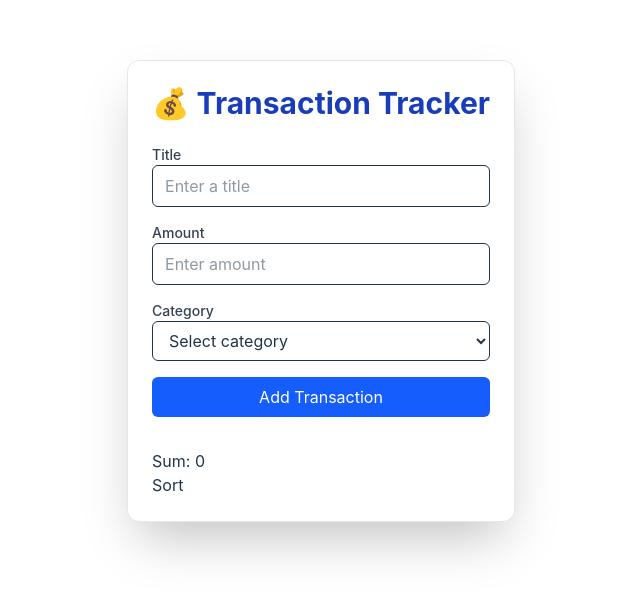
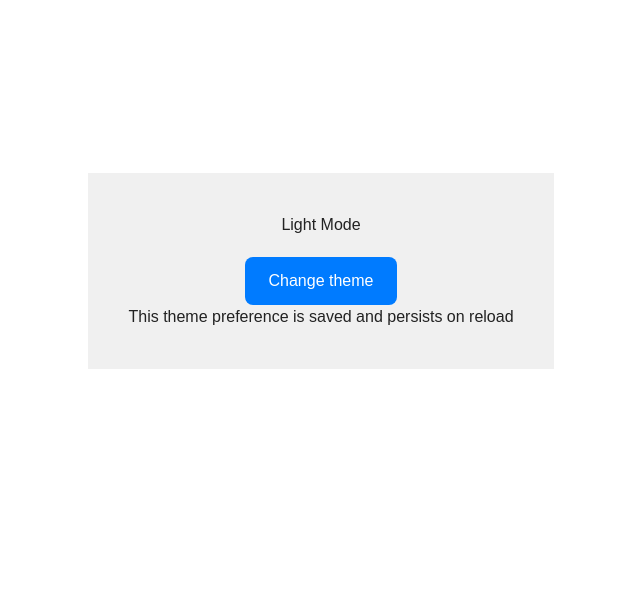
Before and after one commit to alimirhashimli1/practice, a React (Vite) app in the folder frontend/: page / in a window 1280 px wide. Shown: the part 129-724 px from the top of the page, without its empty margins (319-959 px from the left). Built offline with nearby package versions, Linux system fonts and the light colour scheme.

Commit message:
added theme toggle with context api

```diff
--- a/frontend/src/App.tsx
+++ b/frontend/src/App.tsx
@@ -6,7 +6,7 @@
 /* Users can edit, delete transaction, filter by category or date range, search transactions by title, all data is saved and loaded from local storage
 /* Allow CSV export of transactions */
 
-import TransactionApp from "./components/TransactionApp/TransactionApp"
+import ToggleApp from "./components/ThemeToggle/ToggleApp"
 
 /*
   Responsive accessible UI
@@ -25,7 +25,7 @@ function App() {
   return (
     <>
     <div className="min-h-screen flex flex-col items-center justify-center">
-    <TransactionApp/>
+    <ToggleApp/>
    </div>
     </>
   )
--- /dev/null
+++ b/frontend/src/components/ThemeToggle/ToggleApp.tsx
@@ -0,0 +1,16 @@
+import { useTheme } from "../../context/ThemeContext"
+
+function ToggleApp() {
+    const {theme, toggleTheme} = useTheme();
+
+
+  return (
+    <div className={`app ${theme}`}>
+        <h1>{theme === "light" ? "Light Mode" : "Dark Mode"}</h1>
+        <button onClick={toggleTheme} className="toggle-button">Change theme</button>
+        <p>This theme preference is saved and persists on reload</p>
+    </div>
+  )
+}
+
+export default ToggleApp
--- /dev/null
+++ b/frontend/src/components/ThemeToggle/types.ts
@@ -0,0 +1 @@
+export type Theme = 'light' | 'dark';
--- /dev/null
+++ b/frontend/src/context/ThemeContext.tsx
@@ -0,0 +1,42 @@
+import React, { createContext, useState, useEffect, useContext, ReactNode } from 'react';
+import {Theme } from '../components/ThemeToggle/types'
+
+interface ThemeContextType {
+    theme: Theme;
+    toggleTheme: () => void;
+}
+
+const ThemeContext = createContext<ThemeContextType | undefined>(undefined);
+
+interface ThemeProviderProps {
+    children: ReactNode;
+}
+
+export const ThemeProvider: React.FC<ThemeProviderProps> = ({children}) => {
+    const [theme, setTheme] = useState<Theme>(() => {
+        const savedTheme = localStorage.getItem('app-theme');
+        return (savedTheme === 'light' || savedTheme === 'dark') ? savedTheme : 'light';
+    })
+
+    useEffect(() => {
+        localStorage.setItem('app-theme', theme);
+    }, [theme]);
+
+    const toggleTheme = () => {
+        setTheme((curr: Theme) => (curr === 'light' ? 'dark' : 'light'))
+    };
+
+    return (
+        <ThemeContext.Provider value={{theme, toggleTheme}}>
+            {children}
+        </ThemeContext.Provider>
+    )
+}
+
+export const useTheme = () : ThemeContextType => {
+    const context = useContext(ThemeContext);
+    if(!context) {
+        throw new Error('useTheme must be used within a Theme Provider')
+    }
+    return context;
+}
--- a/frontend/src/index.css
+++ b/frontend/src/index.css
@@ -23,3 +23,37 @@
   }
 
 }
+
+
+.app {
+  font-family: Arial, sans-serif;
+  text-align: center;
+  padding: 40px;
+  transition: background-color 0.3s ease, color 0.3s ease;
+}
+
+.app.light {
+  background-color: #f0f0f0;
+  color: #222;
+}
+
+.app.dark {
+  background-color: #222;
+  color: #eee;
+}
+
+.toggle-button {
+  cursor: pointer;
+  background-color: #007bff;
+  border: none;
+  color: white;
+  padding: 12px 24px;
+  font-size: 16px;
+  border-radius: 8px;
+  margin-top: 20px;
+  transition: background-color 0.3s ease;
+}
+
+.toggle-button:hover {
+  background-color: #0056b3;
+}
--- a/frontend/src/main.tsx
+++ b/frontend/src/main.tsx
@@ -4,12 +4,15 @@ import './index.css'
 import App from './App.tsx'
 import { Provider } from 'react-redux'
 import store from './store.ts'
+import { ThemeProvider } from './context/ThemeContext.tsx'
 
 
 createRoot(document.getElementById('root')!).render(
   <StrictMode>
+    <ThemeProvider>
     <Provider store={store}>
     <App />
     </Provider>
+    </ThemeProvider>
    </StrictMode>,
 )
```
